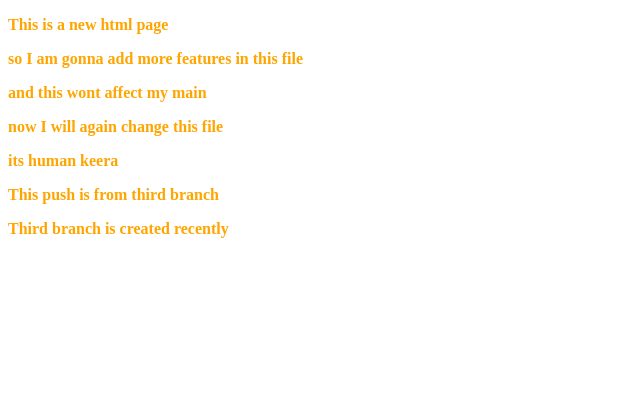
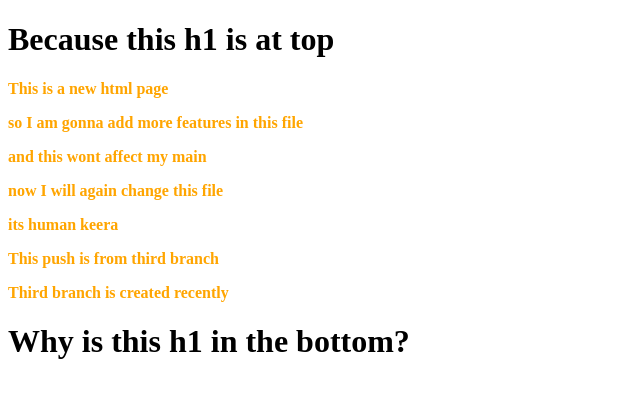
Before and after one commit to Faraz-Sarwar/Git-practice, a plain HTML site: page index.html in a window 1280 px wide. Shown: the whole page, without its empty margins (0-640 px from the left). Drawn offline with Linux system fonts and the light colour scheme.

Commit message:
added h1 heading

```diff
--- a/index.html
+++ b/index.html
@@ -9,6 +9,7 @@
 </head>
 
 <body>
+    <h1>Because this h1 is at top</h1>
     <p>This is a new html page</p>
     <p>so I am gonna add more features in this file</p>
     <p>and this wont affect my main</p>
@@ -16,6 +17,7 @@
     <p>its human keera </p>
     <p>This push is from third branch</p>
     <p>Third branch is created recently</p>
+    <h1>Why is this h1 in the bottom?</h1>
 </body>
 
 </html>
```
